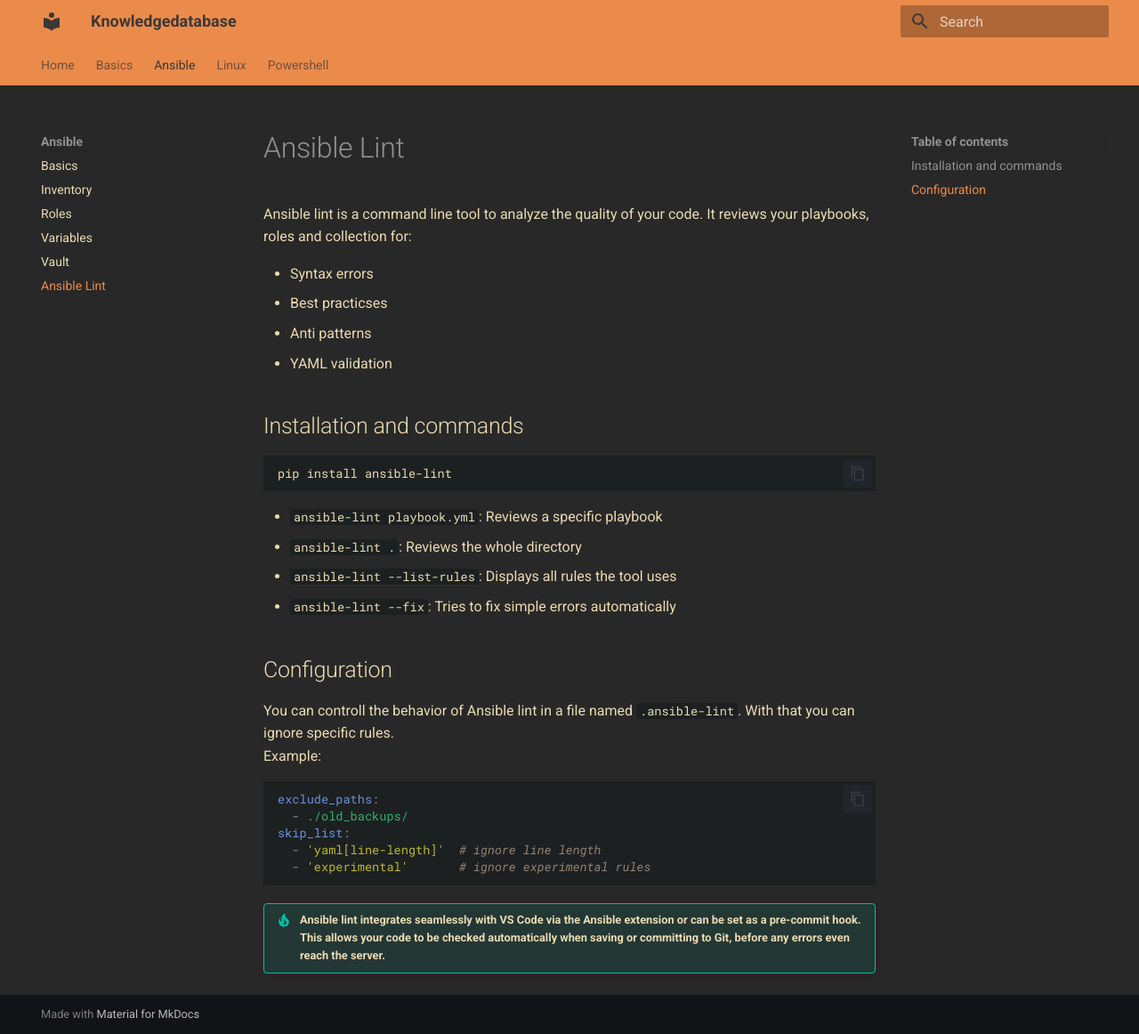
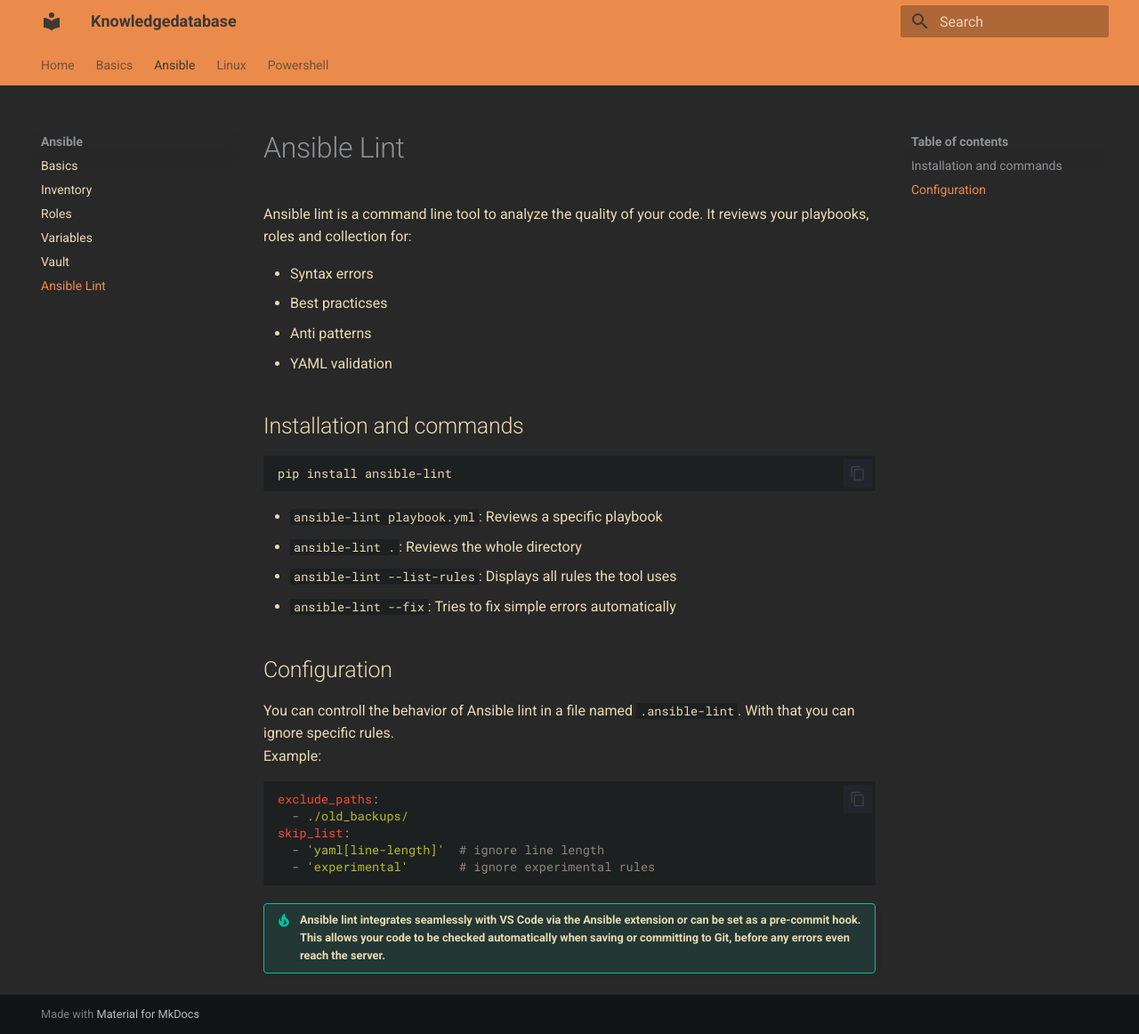
Before and after one commit to whosarian/knowledgedatabase, an MkDocs documentation site: the page built from docs/ansible/ansible_lint.md, in a window 1280 px wide and 1162 px high. Shown: the whole window at 89% size. Built offline with MkDocs 1.6.1 and Material for MkDocs 9.7.7, drawn with Linux system fonts in a browser that asks for light colours.

Commit message:
change style

```diff
--- a/docs/stylesheets/extra.css
+++ b/docs/stylesheets/extra.css
@@ -10,25 +10,27 @@
 
   /* Akzentfarbe (Sanftes Gelb) */
   --md-accent-fg-color:           #fabd2f;
+
+  --md-code-bg-color: #1d2021;
+  --md-code-fg-color: #ebdbb2;
+
+  --md-code-hl-keyword-color: #fb4934;   /* Rot: Keywords (- name, hosts) */
+  --md-code-hl-string-color: #b8bb26;    /* Grün: Strings ("Build webserver") */
+  --md-code-hl-number-color: #d3869b;    /* Purpur: Zahlen */
+  --md-code-hl-name-color: #ebdbb2;      /* Beige: Standard-Namen */
+  --md-code-hl-operator-color: #eb8b4b;  /* Orange: Operatoren */
+  --md-code-hl-punctuation-color: #a89984; /* Grau: Punktuation (: , [ ]) */
+  --md-code-hl-comment-color: #928374;   /* Dunkelgrau: Kommentare */
+  --md-code-hl-function-color: #8ec07c;  /* Aqua: Funktionen/Module */
+  --md-code-hl-variable-color: #83a598;  /* Blau: Variablen */
+
+  /* Speziell für YAML/Ansible (dein Screenshot zeigt .nt für Keys) */
+  --md-code-hl-key-color: #fb4934;
 }
 
-/* --- Syntax Highlighting im Gruvbox-Style --- */
-
-/* Erzwungener Gruvbox-Stil für alle Code-Container */
-[data-md-color-scheme="slate"] .md-typeset .highlight,
-[data-md-color-scheme="slate"] .md-typeset pre,
-[data-md-color-scheme="slate"] .md-typeset code {
-    background-color: #1d2021 !important;
-    color: #ebdbb2 !important;
+[data-md-color-scheme="slate"] .md-typeset .highlight .nt {
+    color: #fb4934 !important;
 }
-
-/* Syntax-Farben innerhalb der Material-Struktur */
-[data-md-color-scheme="slate"] .md-typeset .highlight .k { color: #fb4934 !important; } /* Keywords */
-[data-md-color-scheme="slate"] .md-typeset .highlight .s { color: #b8bb26 !important; } /* Strings */
-[data-md-color-scheme="slate"] .md-typeset .highlight .m { color: #d3869b !important; } /* Numbers */
-[data-md-color-scheme="slate"] .md-typeset .highlight .nf { color: #8ec07c !important; } /* Functions */
-[data-md-color-scheme="slate"] .md-typeset .highlight .c1 { color: #928374 !important; font-style: italic !important; } /* Comments */
-
 /* Zeilennummern */
 .highlight .linenos {
   background-color: #282828;
```
